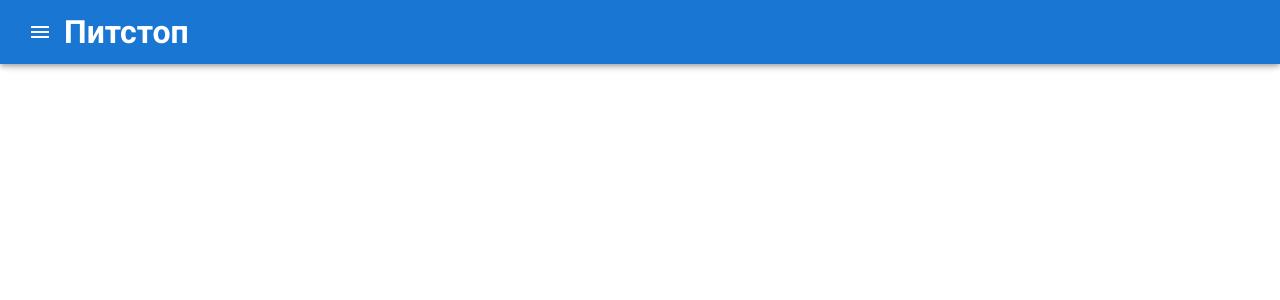
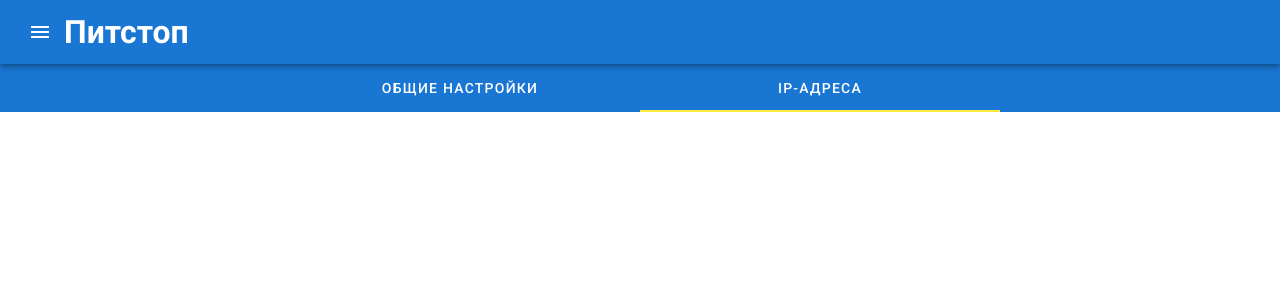
Before and after one commit to Falk20/pervezer-front, a Vue app: page /client-detail/1/ips in a window 1280 px wide. Shown: the top 300 px of the page. Built offline with nearby package versions, Linux system fonts and the light colour scheme.

Commit message:
add ips tab

```diff
--- /dev/null
+++ b/src/components/ClientDetail/Ips/index.vue
@@ -0,0 +1,7 @@
+<template> </template>
+
+<script>
+export default {
+  name: "client-details-ips"
+};
+</script>
--- a/src/components/ClientDetail/MainSetting/SettingForm/index.vue
+++ b/src/components/ClientDetail/MainSetting/SettingForm/index.vue
@@ -60,7 +60,6 @@
       <v-row>
         <v-col>
           <ProfileSelect label="Профиль" v-model="editedSetting.profileId" />
-          <v-text-field label="Профиль" disabled />
         </v-col>
       </v-row>
 
--- a/src/components/ClientDetail/MainSetting/index.vue
+++ b/src/components/ClientDetail/MainSetting/index.vue
@@ -27,7 +27,7 @@ import { GET_CLIENT_DETAILS } from "@/api";
 import SettingForm from "./SettingForm";
 
 export default {
-  name: "client-main-setting",
+  name: "client-details-setting",
 
   components: {
     SettingForm
--- a/src/router/index.js
+++ b/src/router/index.js
@@ -70,6 +70,10 @@ const routes = [
         path: "",
         component: () => import("@/components/ClientDetail/MainSetting"),
       },
+      {
+        path: "ips",
+        component: () => import("@/components/ClientDetail/Ips"),
+      },
     ],
   },
   {
--- a/src/views/ClientDetail.vue
+++ b/src/views/ClientDetail.vue
@@ -23,6 +23,10 @@ export default {
         {
           label: "Общие настройки",
           to: `/client-detail/${this.$route.params.clientID}`
+        },
+        {
+          label: "IP-адреса",
+          to: `/client-detail/${this.$route.params.clientID}/ips`
         }
       ]
     };
```
